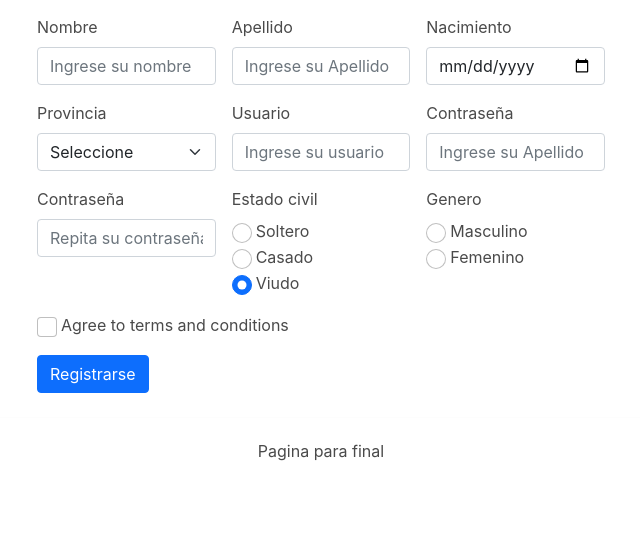
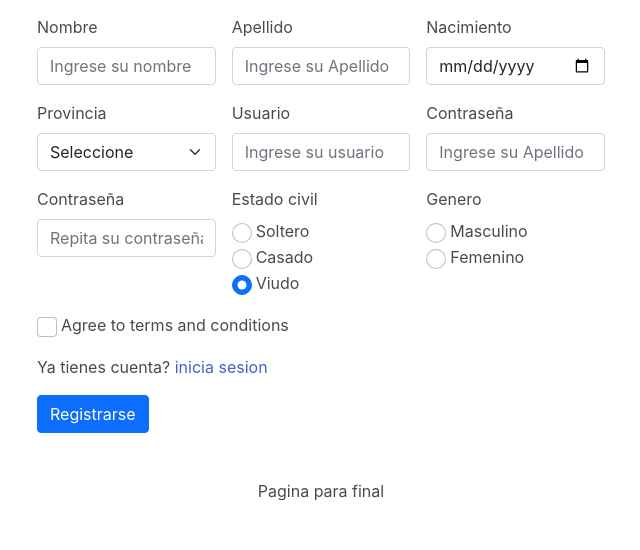
Before and after one commit to MauroConect/final, a PHP site: page / in a window 1280 px wide. Shown: the part 644-1194 px from the top of the page, without its empty margins (319-959 px from the left). Before the commit the page ends 1105 px from the top, so only its background shows below. Run offline with PHP 8.4, Linux system fonts and the light colour scheme; data that the repository does not hold is empty; some libraries are stand-ins or nearby versions.

Commit message:
ajustes en los estilos

```diff
--- a/funciones.php
+++ b/funciones.php
@@ -27,7 +27,7 @@ function quitarProductoDelCarrito($idProducto)
 }
 
 
-//function guardarDia(){
+//function guardarDia(){  no funca
     //$bd = obtenerConexion();
     //$sentencia = $bd->prepare("INSERT INTO fecha(id, dia,) VALUES(?, ?)");
     //return $sentencia->execute([$nombre, $precio, $descripcion])
@@ -117,7 +117,7 @@ function obtenerConexion()
     $database->setAttribute(PDO::ATTR_DEFAULT_FETCH_MODE, PDO::FETCH_OBJ);
     return $database;
 }
-
+//conexion 2
 function crearUsuario ()
 {
     $conex = mysqli_connect("localhost","root","","tienda");
--- a/index.php
+++ b/index.php
@@ -163,6 +163,11 @@ include 'includes/carrousel.php';
                     </div>
                 </div>
             </div>
+
+            <div>
+                <p>Ya tienes cuenta? <a a href ="login.php">inicia sesion</a></p>
+            </div>
+
             <div class="col-12">
                 <button class="btn btn-primary" type="submit">Registrarse</button>
             </div>
--- a/registro.php
+++ b/registro.php
@@ -22,7 +22,7 @@ $numero2 = $_POST ['pass2'];
 //}
 
 
-//comprobar que las claves sean iguales
+//comprobar que las claves sean iguales y crear sesion
 
 if ($numero1===$numero2) {
 
```
Also changed, not shown: readme.txt (deleted).
